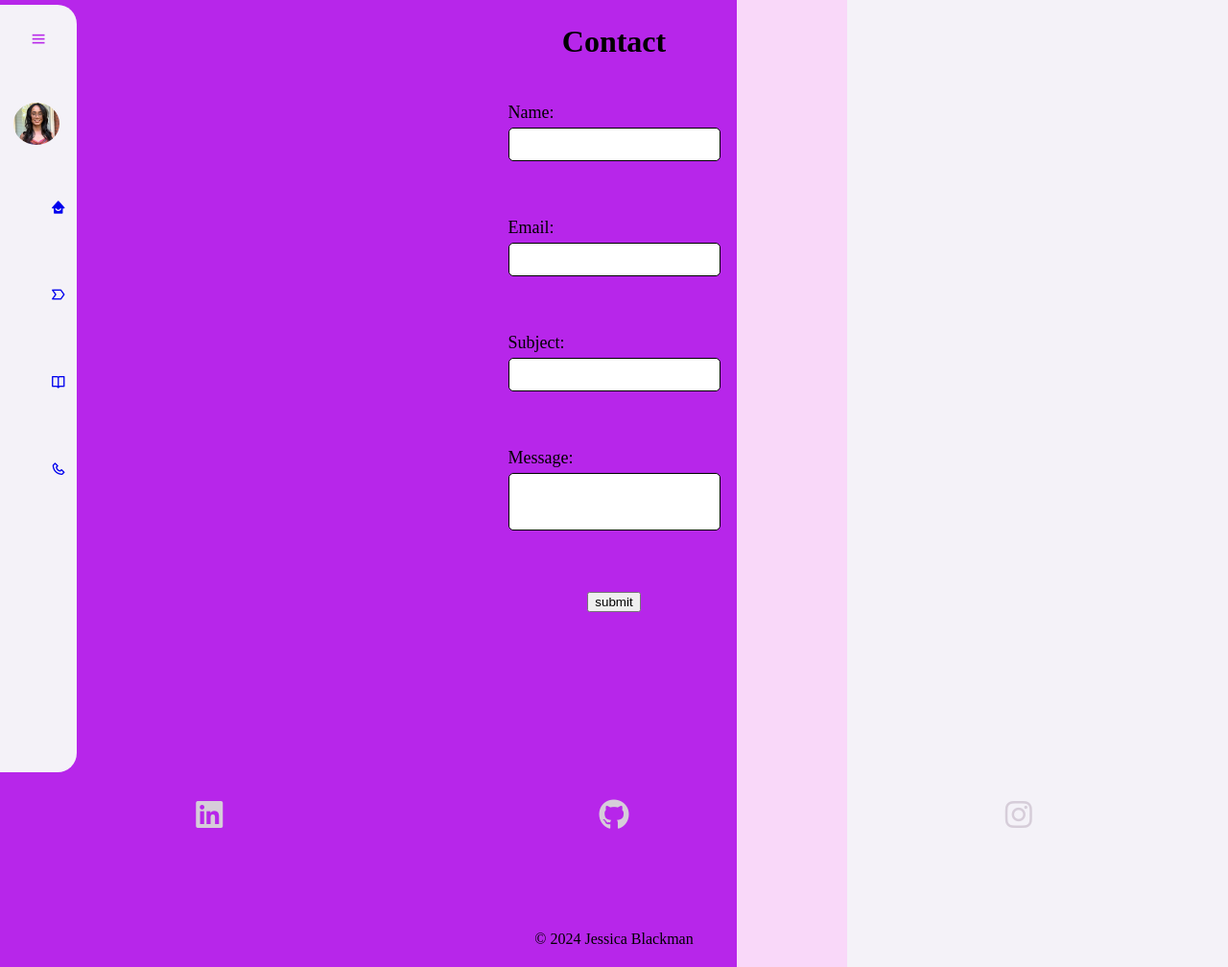
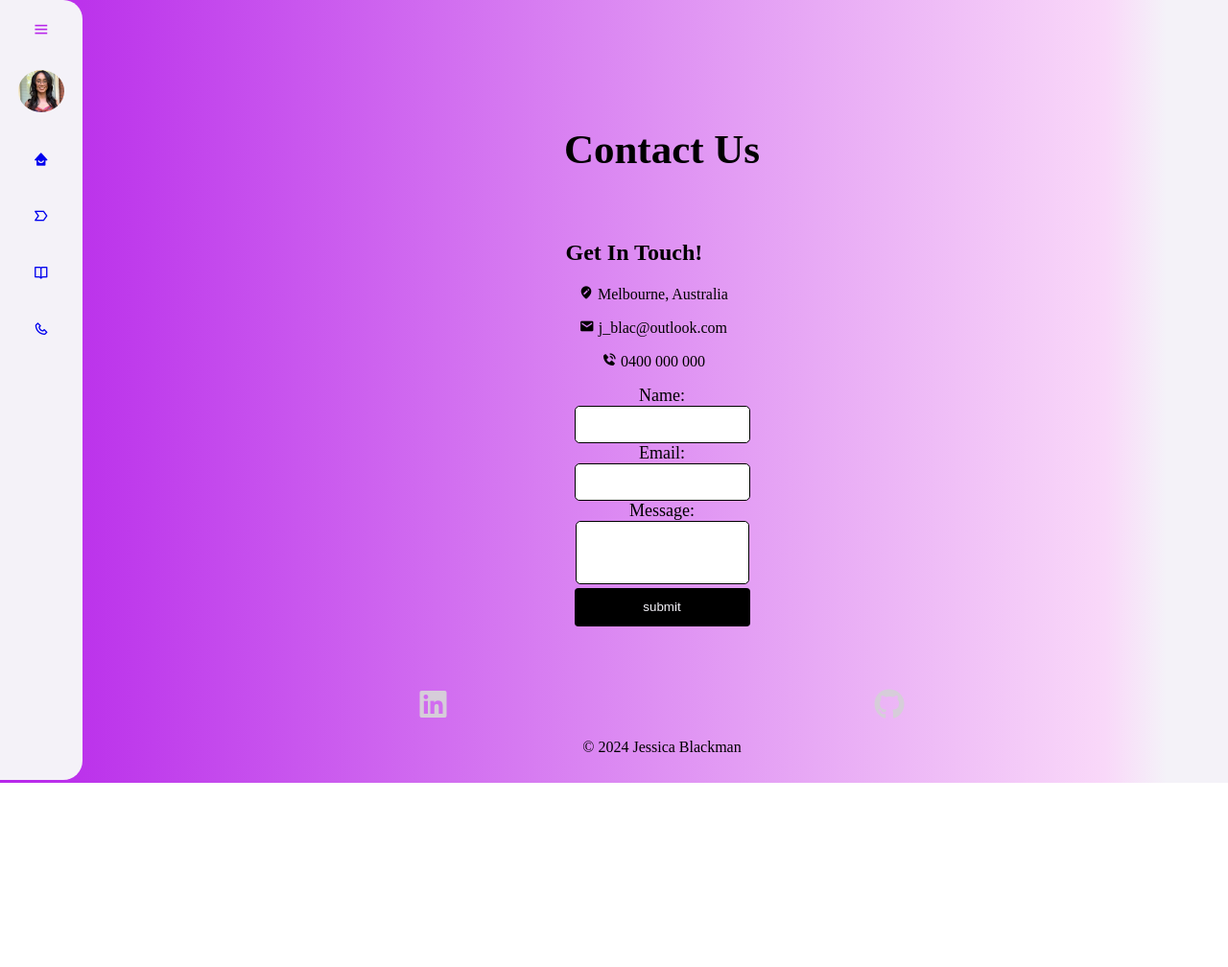
Before and after one commit to jblac98/T1A2-portfolio, a plain HTML site: page pages/contact.html in a window 1280 px wide. Shown: the whole page at 96% size. After the commit the page ends 816 px from the top, so only its background shows below. Drawn offline with nearby package versions, Linux system fonts and the light colour scheme.

Commit message:
corrected header element on all pages, fixes navbar styling, fixed contact page styling and formatting, changed background gradient

```diff
--- a/pages/contact.html
+++ b/pages/contact.html
@@ -4,7 +4,7 @@
     <meta charset="UTF-8">
     <meta name="viewport" content="width=device-width, initial-scale=1.0">
     <title>Jess Blackman - Portfolio</title>
-    <link rel="stylesheet" href="../styles/index.css">
+    <link rel="stylesheet" href="../styles/global.css">
     <link rel="stylesheet" href="../styles/contact.css">
     <link rel="stylesheet" href="../styles/navbar.css">
     <link rel="stylesheet" href="../styles/footer.css">
@@ -16,7 +16,6 @@
 </head>
 <body>
     <header>
-        <main>
         <div class="sidebar">
             <div class="top">
                 <div class="logo">
@@ -55,8 +54,26 @@
                 </a>
             </ul>
         </div>
-       <h1>Contact</h1>
-           <form>
+    </header>
+    <main>
+        <h1>Contact Us</h1>
+        <div class="myinfobox">
+            <h2>Get In Touch!</h2>
+            <ul>
+                <i class='bx bxs-edit-location'></i>
+                <span class="contact-icon">Melbourne, Australia</span>
+            </ul>
+            <ul>
+                <i class='bx bxs-envelope' ></i>
+                <span class="contact-icon">j_blac@outlook.com</span>
+            </ul>
+            <ul>
+                <i class='bx bxs-phone-call' ></i>
+                <span class="contact-icon">0400 000 000</span>
+            </ul>
+        </div>
+        <div class="emailmebox">
+            <form class="form">
                 <div class="form-elements">
                     <label>Name:</label>
                     <input type="text" class="form-input">
@@ -66,13 +83,9 @@
                     <input type="text" class="form-input">
                 </div>
                 <div class="form-elements">
-                <label>Subject:</label>
-                <input type="text" class="form-input">
-            </div>
-            <div class="form-elements">
                     <label>Message:</label>
                     <textarea
-                rows="3"
+                    rows="4"
                     class="form-input form-textarea">
                 </textarea>
                 </div>
@@ -80,8 +93,8 @@
                     <button id="submit">submit</button>
                 </div>
             </form>
+        </div>
     </main>
-    </header>
     <footer>
         <div class="social-media">
             <a href="https://www.linkedin.com/public-profile/settings?lipi=urn%3Ali%3Apage%3Ad_flagship3_profile_self_edit_contact-info%3ByLKOKEJJSTurCBbuss%2BCmg%3D%3D" target="_blank">
@@ -89,9 +102,6 @@
             </a>
             <a href="https://github.com/jblac98" target="_blank">
                 <i class="fa-brands fa-github"></i>
-            </a>
-            <a href="https://www.instagram.com/jessblackman98/" target="_blank">
-                <i class="fa-brands fa-instagram"></i>
             </a>
         </div>
         <p>&#169; 2024 Jessica Blackman</p>
--- a/styles/about.css
+++ b/styles/about.css
@@ -37,5 +37,4 @@ h1 {
 img {
     max-width: 100%;
     max-height: 100%;
-    float: right;
 }
--- a/styles/blog.css
+++ b/styles/blog.css
@@ -34,10 +34,10 @@ article {
 }
 
 * {
-   margin: 0;
+   /* margin: 0;
    padding: 0;
    box-sizing: border-box;
-   font-family:sans-serif;
+   font-family:sans-serif; */
 }
 
 
--- a/styles/contact.css
+++ b/styles/contact.css
@@ -1,32 +1,99 @@
-main {
-    display: flex;
-    align-items: center;
-    flex-direction: column;
+
+.form {
+    /* padding: 5%; */
 }
 
-.form-elements {
-    display: flex;
-    flex-direction: column;
-    margin-bottom: 24px;
+/* To style and position the contact details */
+.myinfobox {
+    /* text-align: left;
+    margin-left: 25%;
+    margin-top: 5%;
+    margin-right: 55%;
+    background-color: var(--black);
+    color: var(--white);
+    border-radius: 10px;
+    padding-top: 20px;
+    padding-left: 20px; */
+    display: block;
+    padding-right: 5%;
 }
 
+.emailmebox {
+    display: inline-block;
+}
+
+/* To style the heading of the page */
+h1 {
+    font-size: 43px;
+    margin-top: 5%;
+    margin-bottom: 6%;
+    margin-left: 20%;
+    margin-right: 20%;
+    text-align: center;
+    border-radius: 10PX;
+}
+
+/* To style the boxes ad their positions */
+.form-elements {
+    /* display: flex; */
+    /* flex-direction: column; */
+    /* margin-bottom: 15px; */
+    /* margin-top: 0; */
+    /* margin-right: 30%; */
+    align-items: flex-end;
+
+}
+
+/* To style to labels above their boxes */
 .form-elements label {
     font-size: 18px;
     margin: 0;
-    text-align: left;
+    display: block;
+    /* text-align: left; */
 }
 
+/* To style the inside of the boxes */
 .form-input {
     border: 1px solid black;
     outline: none;
     border-radius: 5px;
-    font-size: 16px;
+    /* /* font-size: 16px; */
+
 }
 
+/* To put height in the boxes when typing and exclude the textarea (message box) */
 .form-input:not(.form-textarea) {
     height: 35px;
 }
 
+/* To keep the box from expanding and keep the page as is */
 .form-textarea {
     resize: none;
 }
+
+/* To create a shadow around the boxes when clicked onto it */
+.form-input:focus {
+    box-shadow: -2px 0px 21px -2px rgba(0,0,0,0.77);
+}
+
+/* To style the submit button */
+#submit {
+    height: 40px;
+    background-color: var(--black);
+    color: var(--white);
+    border: none;
+    border-radius: 4px;
+    width: 100%;
+}
+
+/* To style the submit button */
+.btn-div {
+    /* text-align: right; */
+    /* margin-right: 30%; */
+
+}
+
+#submit:hover {
+    cursor: pointer;
+    background-color: var(--violet);
+}
--- a/styles/footer.css
+++ b/styles/footer.css
@@ -14,7 +14,8 @@ body {
 
 .social-media {
     display: flex;
-    justify-content: space-around;
+    justify-content: space-evenly;
+    gap: 10%;
 }
 
 .social-media a i {
--- /dev/null
+++ b/styles/global.css
@@ -0,0 +1,71 @@
+main {
+    margin-left: 100px;
+}
+
+footer {
+    margin-left: 100px;
+}
+
+:root {
+    --light-pink: #F9D8F9;
+    --violet: #B726EA;
+    --mauve: #D6CDD9;
+    --white: #F4F2F8;
+    --black: #000000;
+    --lightgray: #F4F4F4;
+}
+
+/* To split the background into 3 colours based on their percentages. */
+
+body {
+    height: 100vh;
+    background: linear-gradient(
+        to right,
+        #B726EA 0%,
+        #F9D8F9 90%,
+        #F4F2F8 95%,
+        #F4F2F8 100%
+    );
+
+    /* min-height: 100vh; */
+    flex-direction: column;
+    justify-content: space-between;
+    text-align: center;
+}
+
+.headings h2 {
+    display: block;
+    margin-left: 5%;
+    padding: 10;
+    height: 10vh;
+    text-align: left;
+    line-height: 15vh;
+    color: var(--white);
+
+}
+
+.headings h1 {
+    margin: 0;
+    position: relative;
+    white-space: nowrap;
+    padding: 0;
+    height: 10vh;
+    color: var(--white);
+
+}
+
+.headings h3 {
+    margin-right: 5%;
+    padding: 0;
+    text-align: right;
+    height: 5%;
+    color: var(--violet);
+}
+
+.headings {
+    background-color: var(--black);
+    margin-top: 8%;
+    margin-left: 35%;
+    margin-right: 35%;
+    border-radius: 10%;
+}
--- a/styles/index.css
+++ b/styles/index.css
@@ -1,70 +1,3 @@
-
-:root {
-    --light-pink: #F9D8F9;
-    --violet: #B726EA;
-    --mauve: #D6CDD9;
-    --white: #F4F2F8;
-    --black: #000000;
-
-}
-
-/* To split the background into 3 colours based on their percentages. */
-
-body {
-    height: 100vh;
-    background: linear-gradient(
-        to right,
-        #B726EA 0%,
-        #B726EA 60%,
-        #F9D8F9 60%,
-        #F9D8F9 69%,
-        #F4F2F8 69%,
-        #F4F2F8 100%
-    );
-
-    min-height: 100vh;
-    flex-direction: column;
-    justify-content: space-between;
-    text-align: center;
-}
-
-.headings h2 {
-    display: block;
-    margin-left: 5%;
-    padding: 10;
-    height: 10vh;
-    text-align: left;
-    line-height: 15vh;
-    color: var(--white);
-
-}
-
-.headings h1 {
-    margin: 0;
-    position: relative;
-    white-space: nowrap;
-    padding: 0;
-    height: 10vh;
-    color: var(--white);
-
-}
-
-.headings h3 {
-    margin-right: 5%;
-    padding: 0;
-    text-align: right;
-    height: 5%;
-    color: var(--violet);
-}
-
-.headings {
-    background-color: var(--black);
-    margin-top: 8%;
-    margin-left: 35%;
-    margin-right: 35%;
-    border-radius: 10%;
-}
-
 .intro-para {
     background-color: var(--black);
     color: var(--white);
--- a/styles/navbar.css
+++ b/styles/navbar.css
@@ -2,24 +2,27 @@
 /* To create a side bar when it is not active */
 
 .sidebar {
-    position: absolute;
+    position: fixed;
     top: 0;
     left: 0;
     height: 100vh;
-    width: 80px;
+    width: 60px;
     background-color: var(--white);
     padding: 0.4rem 0.8rem;
     transition: all 0.5s ease;
     border-radius: 0px 20px 20px 0px;
-
-
  }
 
+ .sidebar * {
+   margin: 0;
+   padding: 0;
+   box-sizing: border-box;
+   font-family:sans-serif;
+ }
  /* To widen the sidebar once it has been clicked to open */
 
 .sidebar.active {
     width: 250px;
-
  }
 
 /* To style the sidebar buttons */
@@ -52,7 +55,6 @@
 
  /* To align the user class to center and give space to the image */
  .user {
-    display: flex;
     align-items: center;
     margin: 1rem 0;
 
@@ -82,8 +84,12 @@
  }
 
  .sidebar.active p {
-    display: inline;
+    display: block;
  }
+
+.sidebar ul {
+   padding: 20px;
+}
 
  .sidebar ul li {
     position: relative;
@@ -117,8 +123,6 @@
 
  .sidebar .nav-item {
     display: none;
-
-
  }
 
  .sidebar.active .nav-item {
@@ -127,8 +131,7 @@
 
  /* To create spacing between the sidebar nav items */
 * {
-   margin-top: 5px;
+   /* margin-top: 5px;
    margin-bottom: 35px;
-   box-sizing: border-box;
-
+   box-sizing: border-box; */
 }
```
Also changed, not shown: index.html (+3 -6 lines), pages/about.html (+3 -6 lines), pages/blog.html (+3 -8 lines). Lines whose indentation alone changed are shown as unchanged.
